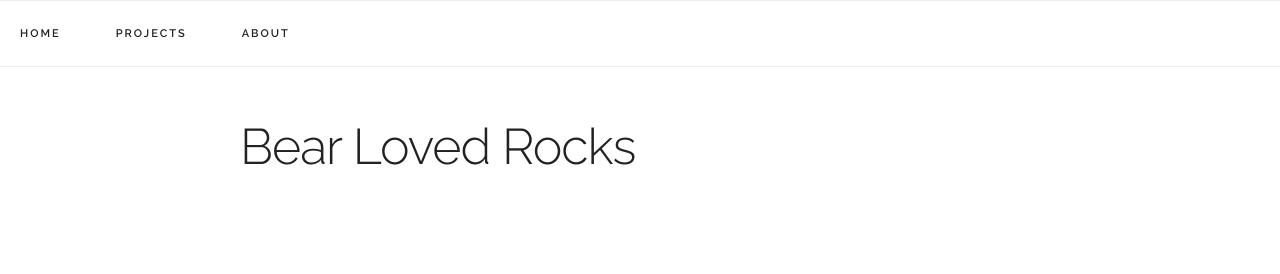
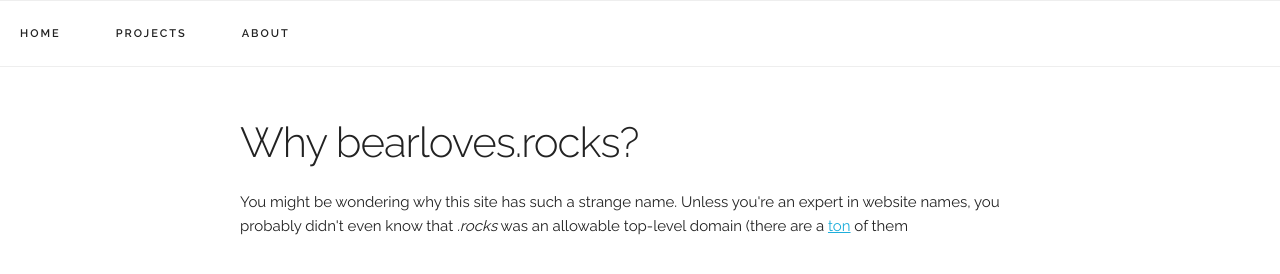
Before and after one commit to pdav5883/blr-home, a plain HTML site: page name.html in a window 1280 px wide. Drawn offline with nearby package versions, Linux system fonts and the light colour scheme.

Commit message:
Partial update to name.html

```diff
--- a/name.html
+++ b/name.html
@@ -28,7 +28,8 @@
       </div>
     </nav>
     <div class="top container">
-      <h1>Bear Loved Rocks</h1>
+      <h2>Why bearloves.rocks?</h2>
+      You might be wondering why this site has such a strange name. Unless you're an expert in website names, you probably didn't even know that <em>.rocks</em> was an allowable top-level domain (there are a <a href="">ton</a> of them
     </div>
 </body>
 </html>
```
Also changed, not shown: README.md.
